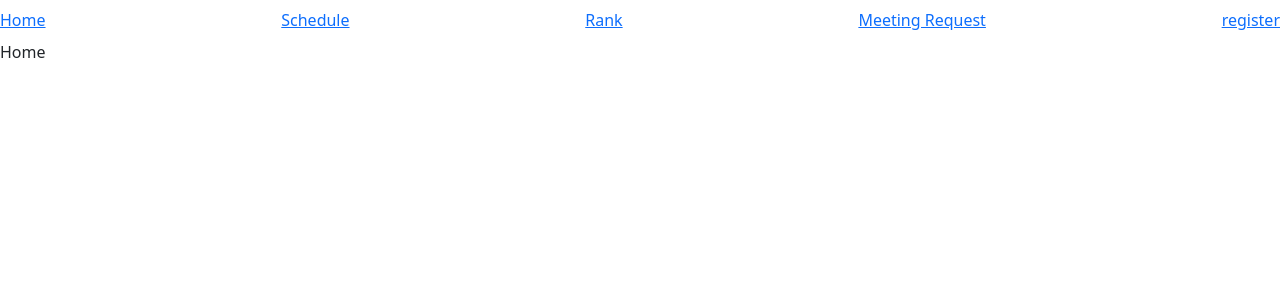
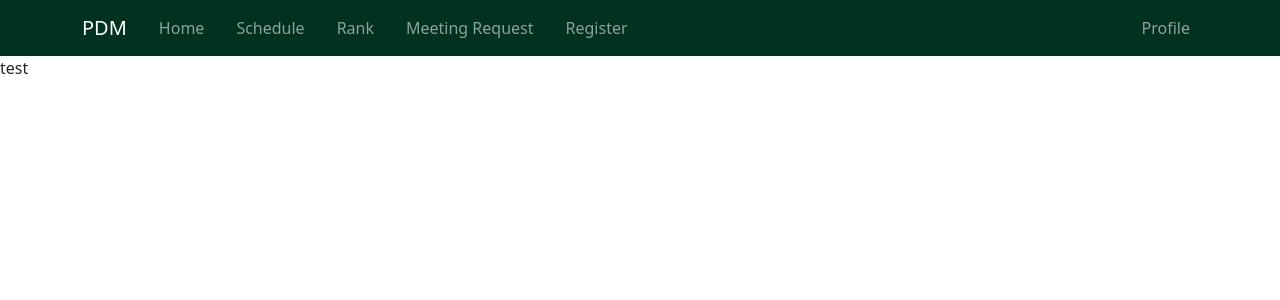
Before and after one commit to christophkp/Psych-Dissertation-Matching, a React (Create React App) app in the folder client/: page / in a window 1280 px wide. Shown: the top 300 px of the page. Built offline with nearby package versions, Linux system fonts and the light colour scheme.

Commit message:
added a simple navbar for navigation

```diff
--- a/client/src/App.js
+++ b/client/src/App.js
@@ -7,27 +7,23 @@ import Registration from './pages/Registration';
 
 import MeetingRequest from './pages/MeetingRequest';
 
+import {NavbarComponent} from './components/Navbar'
+
 
 function App() {
   return (
     <div className="App">
+      <Router>
+
+          <NavbarComponent />
 
 
-      <Router>
-          <div className="navbar">
-          <Link to="/"> Home </Link>
-          <Link to="/schedule"> Schedule </Link>
-          <Link to="/rank"> Rank </Link>
-          <Link to="/meetingRequest"> Meeting Request </Link>
-          <Link to="/registration"> register </Link>
-
-        </div>
         <Routes>
-          <Route path="/" element={ <Home /> } />
-          <Route path="/schedule" element={ <Schedule /> } />
-          <Route path="/rank" element={ <Rank /> } />
-          <Route path="/meetingRequest" element={ <MeetingRequest /> } />
-          <Route path="/registration" element={ <Registration /> } />
+          <Route path="/" element={<Home />} />
+          <Route path="/schedule" element={<Schedule />} />
+          <Route path="/rank" element={<Rank />} />
+          <Route path="/meetingRequest" element={<MeetingRequest />} />
+          <Route path="/registration" element={<Registration />} />
         </Routes>
       </Router>
     </div>
--- /dev/null
+++ b/client/src/components/Navbar.js
@@ -0,0 +1,59 @@
+import Container from "react-bootstrap/Container";
+import Nav from "react-bootstrap/Nav";
+import Navbar from "react-bootstrap/Navbar";
+import NavDropdown from "react-bootstrap/NavDropdown";
+import { Link } from "react-router-dom";
+
+export const NavbarComponent = () => {
+  return (
+    <div>
+      <Navbar expand="lg" variant="dark" style={{ backgroundColor: "#013220" }}>
+        <Container>
+          <Navbar.Brand>PDM</Navbar.Brand>
+          <Navbar.Toggle aria-controls="basic-navbar-nav" />
+          <Navbar.Collapse id="basic-navbar-nav">
+            <Nav className="me-auto">
+              <Link to="/" className="nav-link px-3">
+                {" "}
+                Home{" "}
+              </Link>
+              <Link to="/schedule" className="nav-link px-3">
+                {" "}
+                Schedule{" "}
+              </Link>
+              <Link to="/rank" className="nav-link px-3">
+                {" "}
+                Rank{" "}
+              </Link>
+              <Link to="/meetingRequest" className="nav-link px-3">
+                {" "}
+                Meeting Request{" "}
+              </Link>
+              <Link to="/registration" className="nav-link px-3">
+                {" "}
+                Register{" "}
+              </Link>
+
+              {/* <NavDropdown title="Dropdown" id="basic-nav-dropdown">
+              <NavDropdown.Item href="#action/3.1">Action</NavDropdown.Item>
+              <NavDropdown.Item href="#action/3.2">
+                Another action
+              </NavDropdown.Item>
+              <NavDropdown.Item href="#action/3.3">Something</NavDropdown.Item>
+              <NavDropdown.Divider />
+              <NavDropdown.Item href="#action/3.4">
+                Separated link
+              </NavDropdown.Item>
+            </NavDropdown> */}
+            </Nav>
+            <Nav className="ms-auto">
+              <Link to="/" className="nav-link">
+                Profile
+              </Link>
+            </Nav>
+          </Navbar.Collapse>
+        </Container>
+      </Navbar>
+    </div>
+  );
+};
--- a/client/src/pages/Home.js
+++ b/client/src/pages/Home.js
@@ -1,8 +1,9 @@
 import React from 'react'
+
 
 function Home() {
   return (
-    <div>Home</div>
+    <div>test</div>
   )
 }
 
--- a/client/src/pages/Registration.js
+++ b/client/src/pages/Registration.js
@@ -1,13 +1,12 @@
-import React, { useState } from 'react'
-import axios from 'axios'
+import React, { useState } from "react";
+import axios from "axios";
 import { Link } from "react-router-dom";
 
 function Registration() {
-    const [firstName, setFirstname] = useState('');
-    const [lastName, setLastname] = useState('');
-    const [username, setUsername] = useState('');
-    const [password, setPassword] = useState('');
-
+  const [firstName, setFirstname] = useState("");
+  const [lastName, setLastname] = useState("");
+  const [username, setUsername] = useState("");
+  const [password, setPassword] = useState("");
 
   const handleSubmit = async (event) => {
     event.preventDefault();
@@ -16,66 +15,117 @@ function Registration() {
 
     if (!form.checkValidity()) {
       event.stopPropagation();
-            form.classList.add('was-validated');
+      form.classList.add("was-validated");
     } else {
       try {
-                await axios.post("http://localhost:3001/auth/register", { firstName, lastName, username, password });
+        await axios.post("http://localhost:3001/auth/register", {
+          firstName,
+          lastName,
+          username,
+          password,
+        });
       } catch (err) {
         console.log(err.response.data.Error);
       }
     }
-    }
-
-
-
-
-
+  };
 
   return (
-
-    <div className="container h-100">
+    <div className="container h-100 mt-3">
       <div className="row d-flex justify-content-center align-items-center">
         <div className="col-12 col-md-9 col-lg-7 col-xl-6">
-                <div className="card gradient-custom" style={{ borderRadius: '10px'}}>
+          <div
+            className="card gradient-custom"
+            style={{ borderRadius: "10px" }}
+          >
             <div className="card-body p-5">
-                        <h2 className="text-uppercase text-center mb-5">Create an account</h2>
-                        <div className='d-flex justify-content-center'>
-                            <form id="registration-form"className="needs-validation" data-testid="registration-form" onSubmit={handleSubmit} noValidate>
+              <h2 className="text-uppercase text-center mb-5">
+                Create an account
+              </h2>
+              <div className="d-flex justify-content-center">
+                <form
+                  id="registration-form"
+                  className="needs-validation"
+                  data-testid="registration-form"
+                  onSubmit={handleSubmit}
+                  noValidate
+                >
                   <div className="form-group">
                     <label htmlFor="validationCustom01">First Name: </label>
-                                    <input type="text" className="form-control" style={{ width: '250px' }} id="validationCustom01" onChange={(event) => setFirstname(event.target.value)} minLength="3"required/>
+                    <input
+                      type="text"
+                      className="form-control"
+                      style={{ width: "250px" }}
+                      id="validationCustom01"
+                      onChange={(event) => setFirstname(event.target.value)}
+                      minLength="3"
+                      required
+                    />
                     <div className="invalid-feedback">
                       Please enter your first name
                     </div>
                   </div>
                   <div className="form-group">
                     <label htmlFor="lastName">Last Name: </label>
-                                    <input type="text" className="form-control" style={{ width: '250px' }} id="lastName" onChange={(event) => setLastname(event.target.value)}  minLength="3" required/>
+                    <input
+                      type="text"
+                      className="form-control"
+                      style={{ width: "250px" }}
+                      id="lastName"
+                      onChange={(event) => setLastname(event.target.value)}
+                      minLength="3"
+                      required
+                    />
                     <div className="invalid-feedback">
                       Please enter your last name
                     </div>
                   </div>
                   <div className="form-group">
                     <label htmlFor="email">Email: </label>
-                                    <input type="email" className="form-control" style={{ width: '250px' }} id="email" onChange={(event) => setUsername(event.target.value)}  minLength="3" required/>
+                    <input
+                      type="email"
+                      className="form-control"
+                      style={{ width: "250px" }}
+                      id="email"
+                      onChange={(event) => setUsername(event.target.value)}
+                      minLength="3"
+                      required
+                    />
                     <div className="invalid-feedback">
                       Please enter an email
                     </div>
                   </div>
                   <div className="form-group">
                     <label htmlFor="password">Password: </label>
-                                    <input type="text" className="form-control" style={{ width: '250px' }} id="password" onChange={(event) => setPassword(event.target.value)}  minLength="5" required/>
+                    <input
+                      type="text"
+                      className="form-control"
+                      style={{ width: "250px" }}
+                      id="password"
+                      onChange={(event) => setPassword(event.target.value)}
+                      minLength="5"
+                      required
+                    />
                     <div className="invalid-feedback">
                       Please enter a password
                     </div>
                   </div>
 
                   <div className="d-flex justify-content-center mt-3">
-                                    <button type="submit" className="btn btn-success btn-block btn-lg gradient-custom-4 text-body">Register</button>
+                    <button
+                      type="submit"
+                      className="btn btn-success btn-block btn-lg gradient-custom-4 text-body"
+                    >
+                      Register
+                    </button>
                   </div>
 
-                                <p className="text-center text-muted mt-5">Have an account already? <Link to="/login"><u>Login here</u></Link></p>
-
+                  <p className="text-center text-muted mt-5">
+                    Have an account already?{" "}
+                    <Link to="/login">
+                      <u>Login here</u>
+                    </Link>
+                  </p>
                 </form>
               </div>
             </div>
@@ -83,7 +133,7 @@ function Registration() {
         </div>
       </div>
     </div>
-  )
+  );
 }
 
-export default Registration
+export default Registration;
```
Lines whose indentation alone changed are shown as unchanged.
